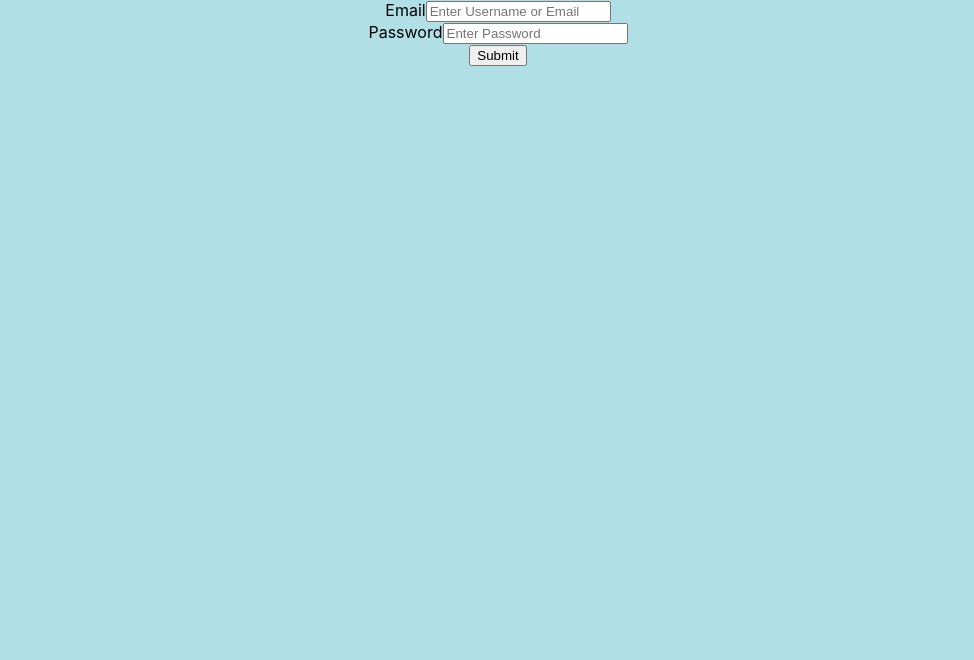
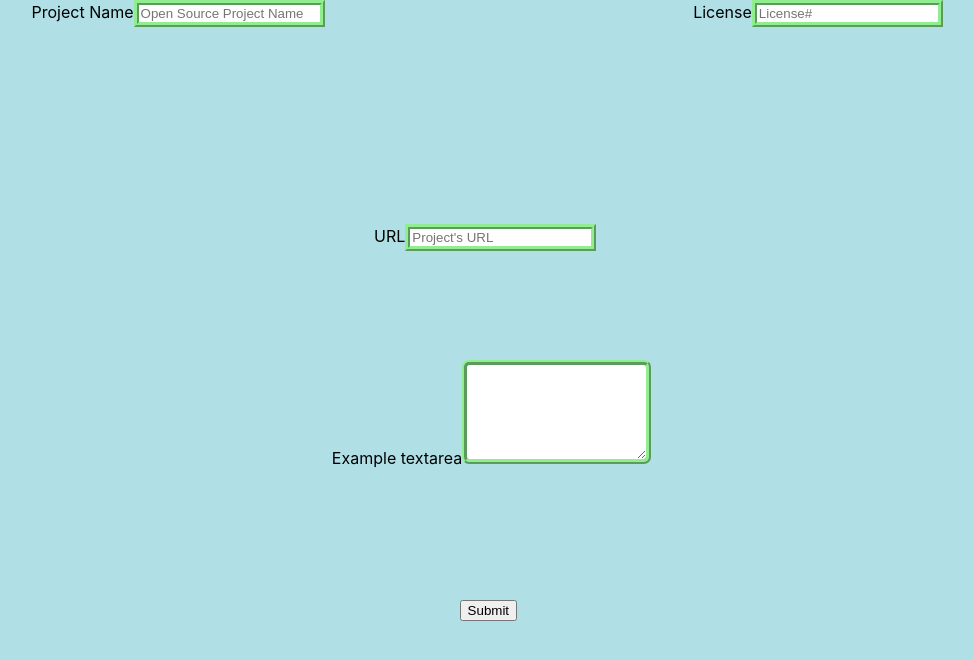
Before and after one commit to ucmo-cs/Team-JusticeLeague_Sprint2022, a React (Create React App) app in the folder ReactJSapp/src/: page /create in a window 1280 px wide. Shown: the top 660 px of the page, without its empty margins (142-1116 px from the left). Built offline with nearby package versions, Linux system fonts and the light colour scheme; the HTML template or start-up script is replaced by a standard one.

Commit message:
updated css and added more textboxes

```diff
--- a/ReactJSapp/src/components/SaveForm.js
+++ b/ReactJSapp/src/components/SaveForm.js
@@ -1,18 +1,29 @@
 import React from 'react';
 import {Button, Form} from 'react-bootstrap';
+
+
 // handle text input from the user login page
 const SaveForm = () => {
     return (
         <Form>
-            <Form.Group className="mb-4" controlId="formBasicEmail">
-            <Form.Label>Email</Form.Label>
-            <Form.Control type="text" placeholder="Enter Username or Email" />
+            <Form.Group className="mb-4" controlId="textbox" style={{width: '30%', position: 'fixed', left: '10%'}}>
+            <Form.Label>Project Name</Form.Label>
+            <Form.Control type="text" placeholder="Open Source Project Name" style={{borderStyle: 'ridge', borderColor: 'lightgreen', borderWidth: '5px'}}/>
     </Form.Group>
-    <Form.Group className="mb-4" controlId="formBasicPassword">
-        <Form.Label>Password</Form.Label>
-        <Form.Control type="text" placeholder="Enter Password" />
+    <Form.Group className="mb-4" controlId="text" style={{width: '30%', position: 'fixed', right: '10%'}}>
+        <Form.Label>License</Form.Label>
+        <Form.Control type="text" placeholder="License#" style={{borderStyle: 'ridge', borderColor: 'lightgreen', borderWidth: '5px'}}/>
     </Form.Group>
-    <Button variant="primary" type="submit">
+    <Form.Group className='mb-4' controlId="url" style={{width: '30%', position: 'fixed', top: '28%', left: '34%'}}>
+        <Form.Label>URL</Form.Label>
+        <Form.Control type="URL"
+        placeholder="Project's URL" style={{borderStyle: 'ridge', borderColor: 'lightgreen', borderWidth: '5px'}}/>
+    </Form.Group>
+    <div class="mb-3" style={{width:'45%',position: 'fixed', top:'45%',left: '27%'}}>
+        <label for="exampleFormControlTextarea1" class="form-label">Example textarea</label>
+        <textarea class="form-control" id="exampleFormControlTextarea1" rows="6" style={{ borderStyle: 'ridge', borderWidth: '5px', borderRadius: '7px', borderColor: 'lightgreen'}}></textarea>
+    </div>
+    <Button variant="primary" type="submit" style={{position: 'fixed',top:'75%', left:'47%'}}>
         Submit
     </Button>
 </Form>
```
